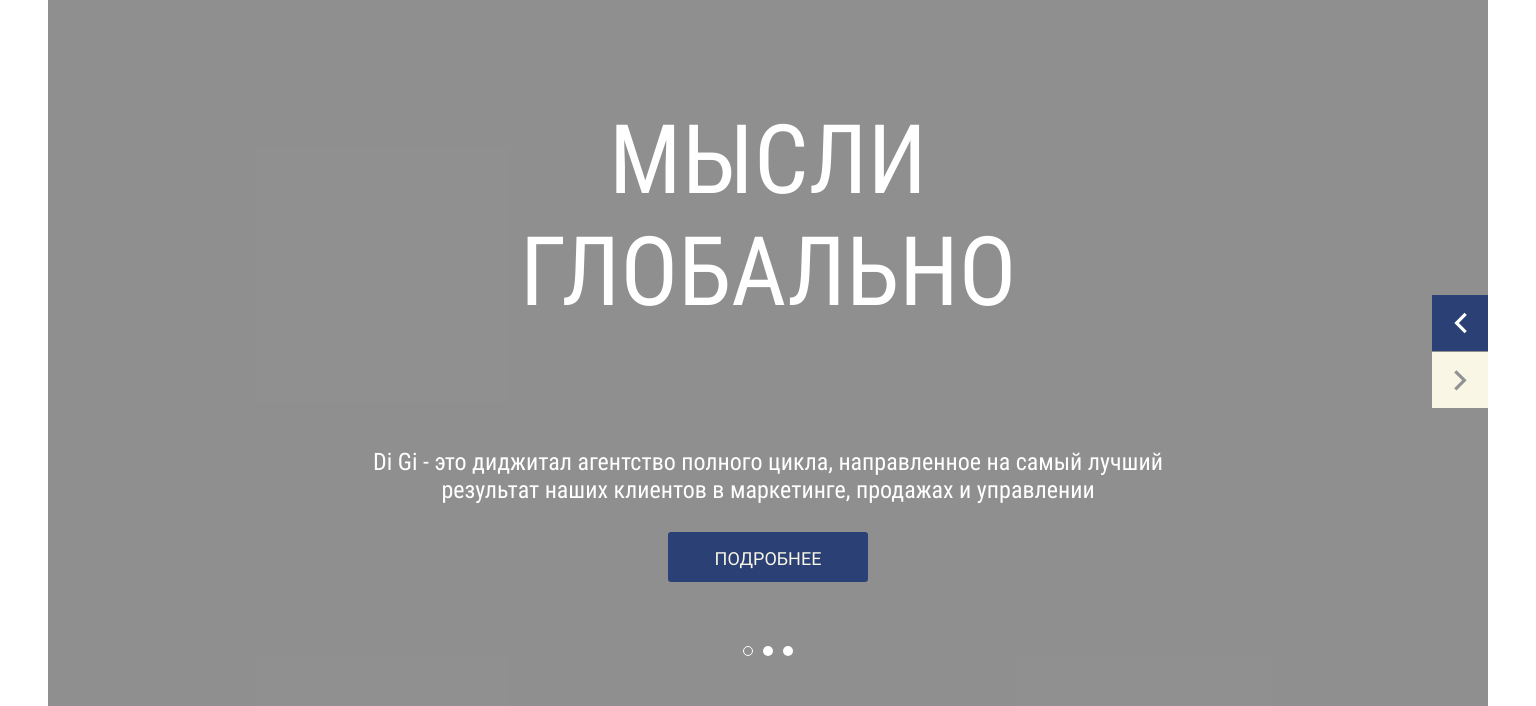
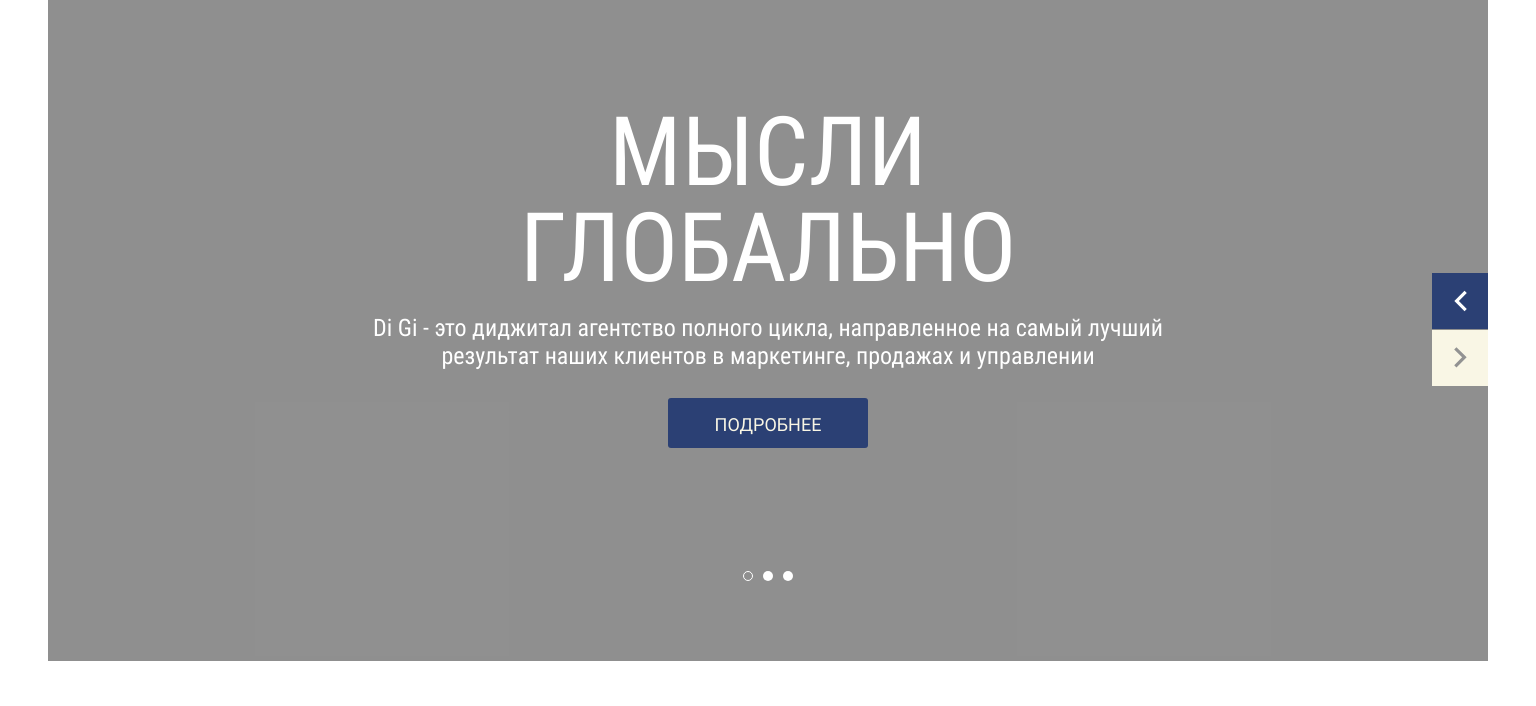
Before and after one commit to Shtrohaim/di-gi-project, a website built with webpack: page dist/index.html in a window 1536 px wide. Shown: the part 107-813 px from the top of the page. Built offline with nearby package versions, Linux system fonts and the light colour scheme; files whose address does not match are found by name.

Commit message:
fix intro style

```diff
--- a/src/sass/components/intro.scss
+++ b/src/sass/components/intro.scss
@@ -52,6 +52,7 @@
 
         font-weight: 400;
         font-size: 28px;
+        line-height: 28px;
 
         &::after{
             content: "";
@@ -59,7 +60,7 @@
 
             margin: 0 auto;
             margin-top: 24px;
-            margin-bottom: 30px;
+            margin-bottom: 35px;
 
             width: 61px;
             height: 8px;
@@ -119,10 +120,14 @@
         font-weight: 400;
 
         margin-bottom: 32px;
+        margin-top: 0;
     }
 
     .slider__item-title{
         margin-top: 87px;
+        margin-bottom: 30px;
+
+        line-height: 60px;
 
         &::after{
             display: none;
@@ -130,8 +135,12 @@
 
     }
 
+    .slider__pagination{
+        bottom: 52px;
+    }
+
     .slider__item-link{
-        margin-bottom: 50px;
+        margin-bottom: 112px;
     }
 
 }
@@ -147,7 +156,7 @@
 
             background-color: #2B4074;
 
-            margin-bottom: 103px;
+            margin-bottom: 113px;
             padding-top: 16px;
 
             border-radius: 3px;
@@ -171,11 +180,14 @@
 
         &__item-title{
             margin-top: 50px;
+            margin-bottom: 0;
 
             font-size: 60px;
+            line-height: 60px;
 
             &::after{
-              margin-bottom: 35px;
+                margin-top: 7px;
+                margin-bottom: 30px;
             }
 
         }
@@ -212,28 +224,41 @@
 @media (min-width: 1024px) {
     .slider__item-title{
         margin-top: 101px;
+        margin-bottom: 30px;
 
         font-size: 84px;
+        line-height: 84px;
     }
 
     .slider__item-description{
         width: 587px;
 
+        margin-top: 0;
         margin-bottom: 12px;
 
         font-size: 18px;
     }
 
     .slider__item-link{
-        margin-bottom: 112px;
+        margin-bottom: 207px;
+    }
+
+    .slider__pagination{
+        bottom: 85px;
     }
 }
 
 @media (min-width: 1440px) {
     .slider__item-title{
         margin-top: 107px;
+        margin-bottom: 18px;
 
         font-size: 96px;
+        line-height: 96px;
+    }
+
+    .slider__pagination{
+        bottom: 80px;
     }
 
     .slider__pagination-item{
@@ -249,11 +274,12 @@
         width: 886px;
 
         margin-bottom: 28px;
+        margin-top: 0;
 
         font-size: 24px;
     }
 
     .slider__item-link{
-        margin-bottom: 124px;
+        margin-bottom: 213px;
     }
 }
```
